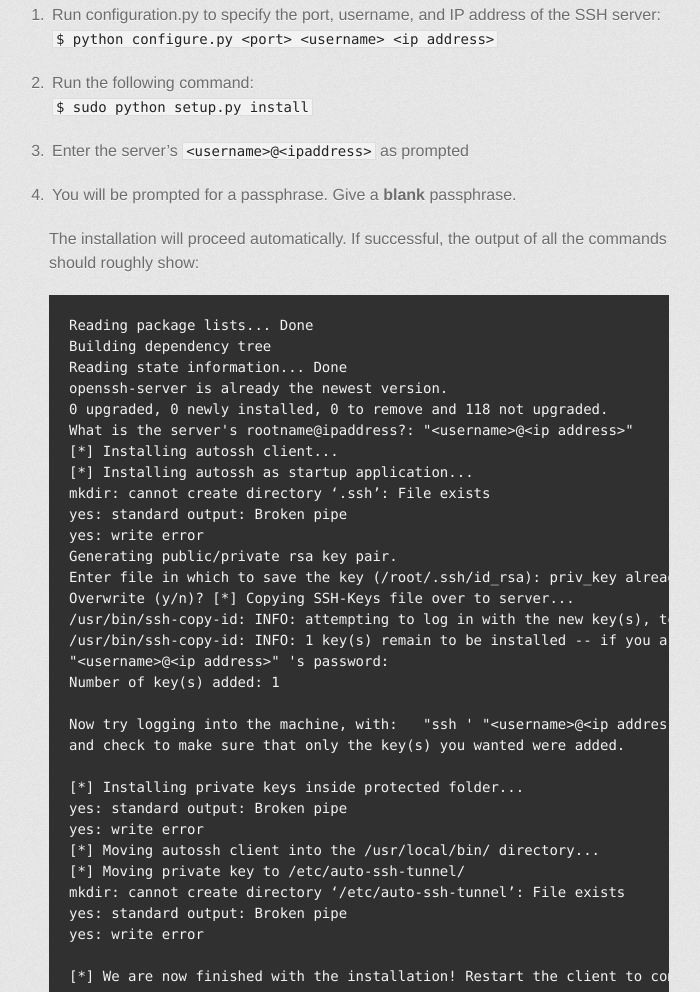
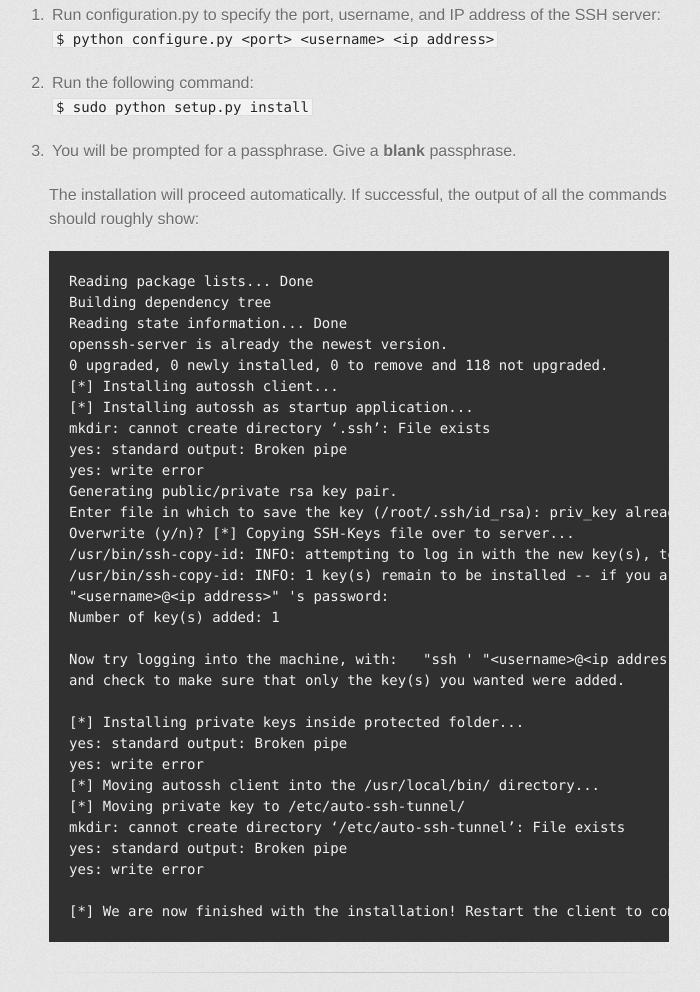
Before and after one commit to facerecog/auto-ssh-tunnel, a plain HTML site: page index.html in a window 1280 px wide. Shown: the part 1133-2125 px from the top of the page, without its empty margins (281-981 px from the left). Drawn offline with Linux system fonts and the light colour scheme; a web font is replaced by a local one.

```diff
--- a/index.html
+++ b/index.html
@@ -81,7 +81,6 @@
 <code>$ python configure.py &lt;port&gt; &lt;username&gt; &lt;ip address&gt;</code> </p></li>
 <li><p>Run the following command:<br>
 <code>$ sudo python setup.py install</code>  </p></li>
-<li><p>Enter the server’s <code>&lt;username&gt;@&lt;ipaddress&gt;</code> as prompted  </p></li>
 <li><p>You will be prompted for a passphrase. Give a <strong>blank</strong> passphrase.  </p></li>
 </ol>
 
@@ -92,7 +91,6 @@
 Reading state information... Done
 openssh-server is already the newest version.
 0 upgraded, 0 newly installed, 0 to remove and 118 not upgraded.
-What is the server's rootname@ipaddress?: "&lt;username&gt;@&lt;ip address&gt;"
 [*] Installing autossh client...
 [*] Installing autossh as startup application...
 mkdir: cannot create directory ‘.ssh’: File exists
```
Also changed, not shown: params.json (+1 -1 lines).
